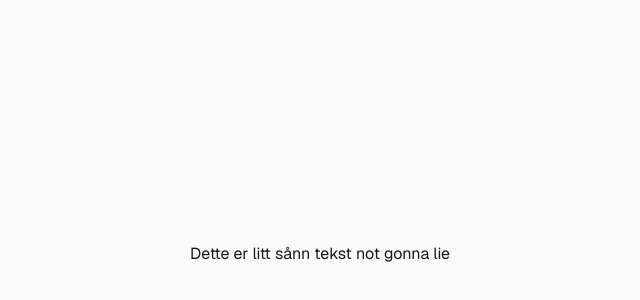
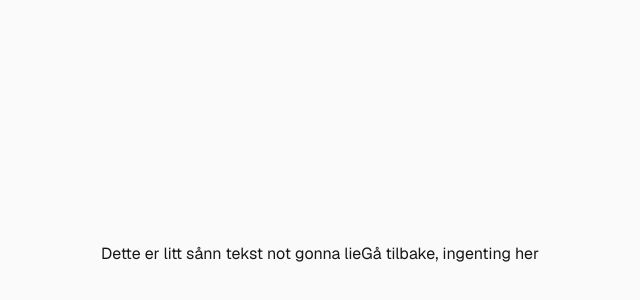
Before and after one commit to Nikunne/rigga.no, a Next.js app: page /tester in a window 1280 px wide. Shown: the part 146-446 px from the top of the page, without its empty margins (320-960 px from the left). Built offline with nearby package versions, Linux system fonts and the light colour scheme.

Commit message:
added go-back button

```diff
--- a/app/tester/page.tsx
+++ b/app/tester/page.tsx
@@ -1,9 +1,18 @@
 import Image from "next/image";
+'use client';
+
+import { useRouter } from 'next/navigation';
+import {router} from "next/dist/client";
+
+
 
 export default function Home() {
   return (
     <div className="flex min-h-screen items-center justify-center bg-zinc-50 font-sans dark:bg-black">
       <p>Dette er litt sånn tekst not gonna lie</p>
+      <button type="button" onClick={() => router.back()}>
+          Gå tilbake, ingenting her
+      </button>
     </div>
   );
 }
```
